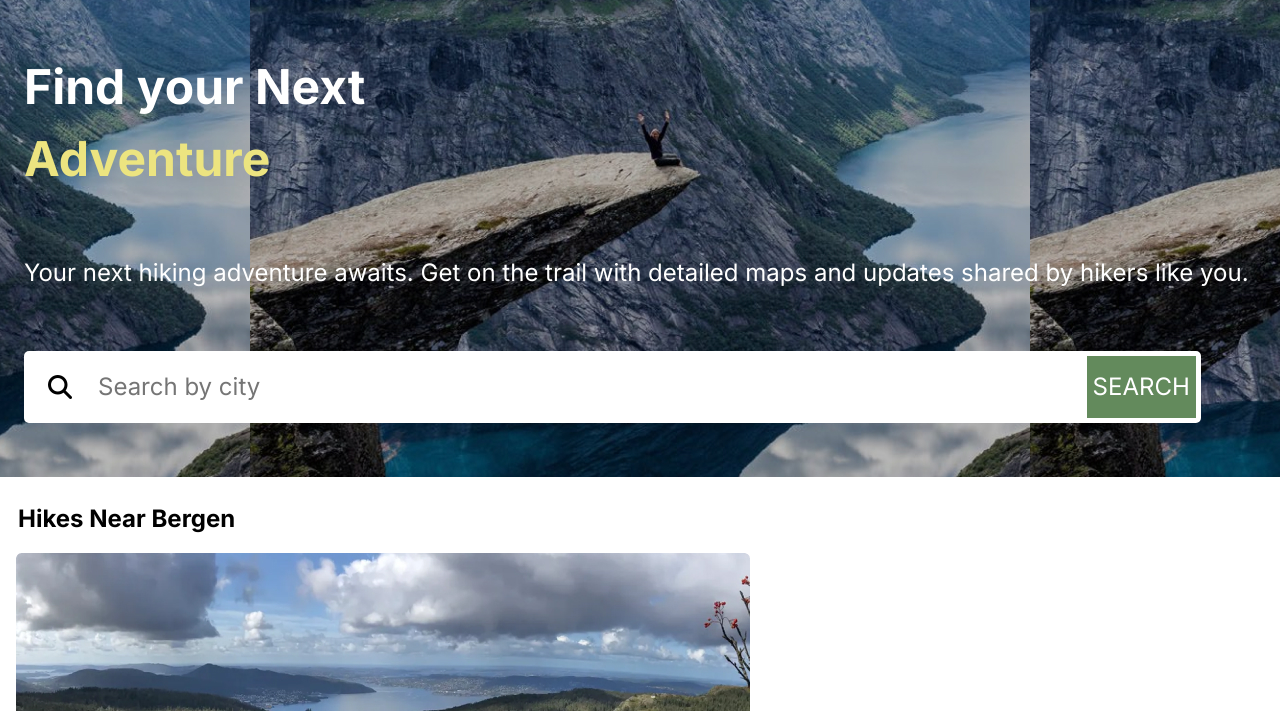
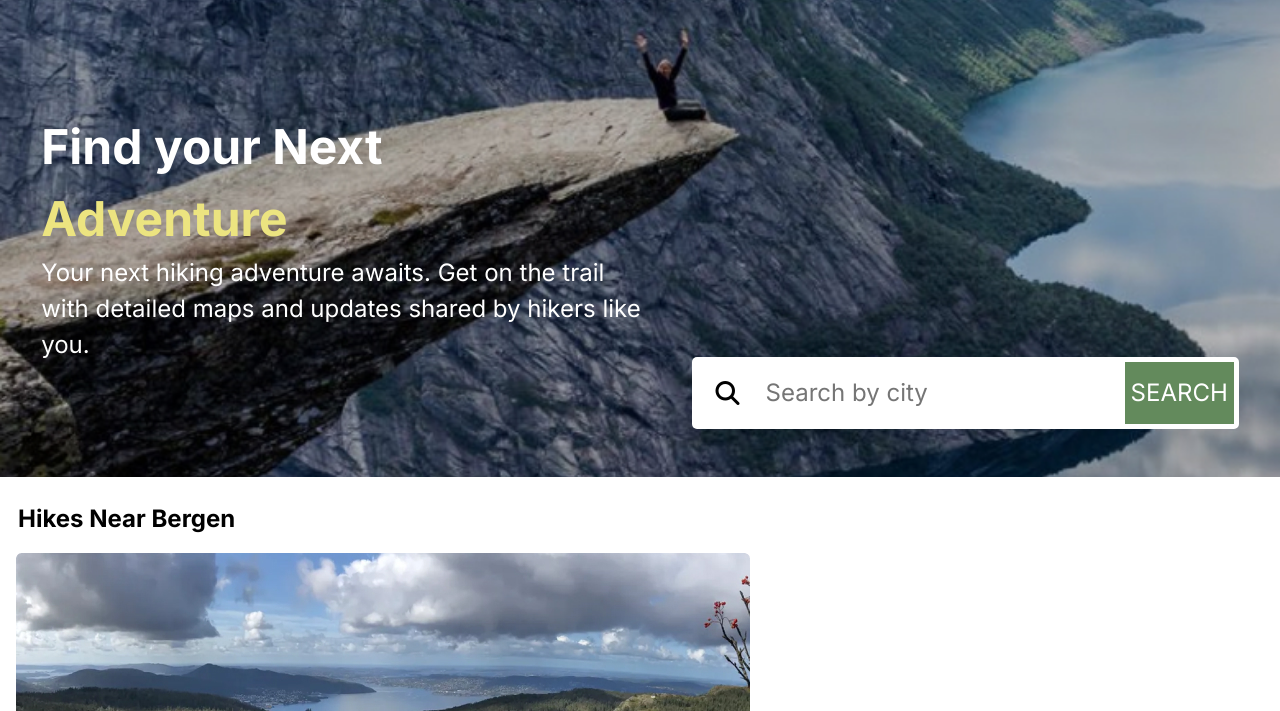
Before and after one commit to brianbud/HikeFinder, a website built with Vite: page index.html in a window 1280 px wide. Shown: the part 89-800 px from the top of the page. Built offline with nearby package versions, Linux system fonts and the light colour scheme.

Commit message:
hero layout on desktop

```diff
--- a/index.html
+++ b/index.html
@@ -38,11 +38,13 @@
     </nav>
     <main>
       <div class="hero">
-        <h1>Find your Next <span>Adventure</span></h1>
-        <p>
-          Your next hiking adventure awaits. Get on the trail with detailed maps
-          and updates shared by hikers like you.
-        </p>
+        <div class="hero-info">
+          <h1>Find your Next <span>Adventure</span></h1>
+          <p>
+            Your next hiking adventure awaits. Get on the trail with detailed
+            maps and updates shared by hikers like you.
+          </p>
+        </div>
         <div class="search">
           <i class="fa-solid fa-magnifying-glass"></i>
           <input type="text" placeholder="Search by city" />
--- a/style.css
+++ b/style.css
@@ -168,7 +168,7 @@ input:focus {
 /* HERO SECTION */
 
 .hero {
-  background: url('./images/hero.jpg') center;
+  background: url('./images/hero.jpg') no-repeat center;
   color: #FFFFFF;
   height: 20em;
   display: flex;
@@ -327,4 +327,20 @@ footer li:hover {
     outline: 2px solid black;
   }
 
+  .hero {
+    background: url('./images/hero.jpg') no-repeat center;
+    background-size: cover;
+    display: flex;
+    flex-direction: row;
+    align-items: center;
+  }
+
+  .hero-info {
+    width: 50%;
+  }
+
+  .search {
+    margin-top: auto;
+    margin-bottom: 1em ;
+  }
 }
```
